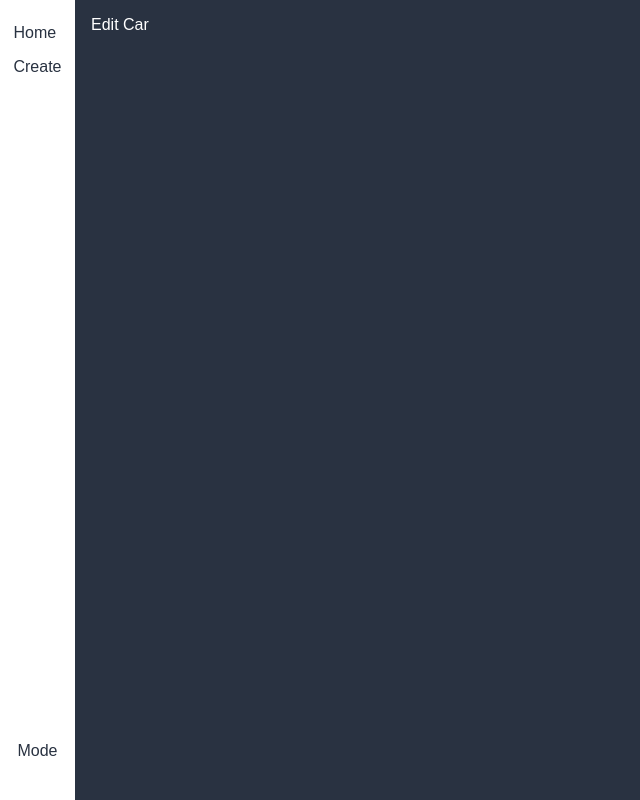
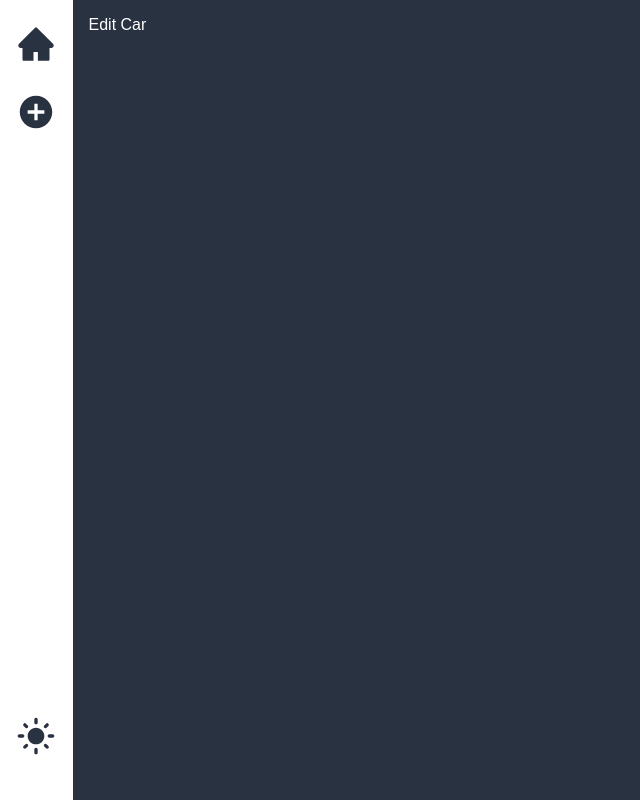
Before and after one commit to joaopedroalb/cars-crud, a React (Vite) app: page /edit in a window 1280 px wide. Shown: the whole page, without its empty margins (0-640 px from the left). Built offline with nearby package versions, Linux system fonts and the light colour scheme.

Commit message:
feat: add icons in navbar

```diff
--- a/src/components/Navbar.tsx
+++ b/src/components/Navbar.tsx
@@ -1,20 +1,23 @@
 import React from 'react'
 import { Link } from 'react-router-dom'
 import { NavbarContainer } from '../styles/components'
+import {AiFillHome} from 'react-icons/ai'
+import {IoMdAddCircle} from 'react-icons/io'
+import {MdDarkMode,MdLightMode} from 'react-icons/md'
 
 export default function Navbar() {
   return (
     <NavbarContainer isDark={true}>
         <nav className='linksContainer'>
             <Link to="/" className='linkItem'>
-                Home
+                <AiFillHome size={40}/>
             </Link>
             <Link to="/create" className='linkItem'>
-                Create
+                <IoMdAddCircle size={40}/>
             </Link>
         </nav>
         <footer>
-            <p>Mode</p>
+            <MdLightMode size={40} className='linkItem'/>
         </footer>
     </NavbarContainer>
   )
--- a/src/styles/components.ts
+++ b/src/styles/components.ts
@@ -23,13 +23,13 @@ export const NavbarContainer = styled.div<ComponentProps>`
         display: flex;
         flex-direction: column;
         align-items: flex-start;
-        gap: 1rem;
+        gap: 1.5rem;
+    }
 
-        .linkItem{
-            transition: 400ms;
-            &:hover{
-                color: var(--green);
-            }
+    .linkItem{
+        transition: 450ms;
+        &:hover{
+            color: var(--orange);
         }
     }
 
```
